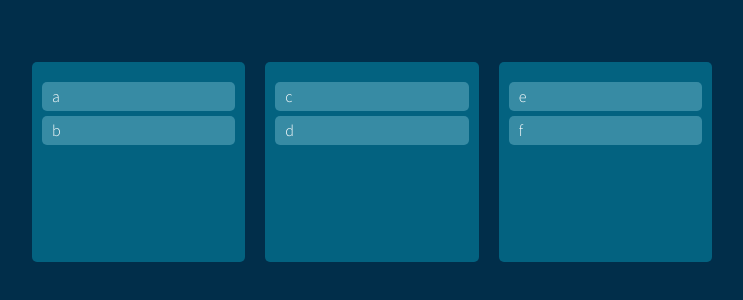
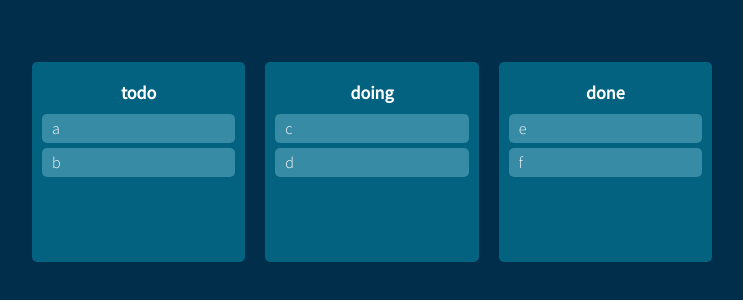
Before and after one commit to pildrums/Biz-Branch-web-, a React (Create React App) app: page / in a window 1280 px wide. Shown: the part 238-538 px from the top of the page, without its empty margins (268-1011 px from the left). Built offline with nearby package versions, Linux system fonts and the light colour scheme.

Commit message:
Fix same board movement

```diff
--- a/src/App.tsx
+++ b/src/App.tsx
@@ -11,16 +11,27 @@
   const [todos, setTodos] = useRecoilState(todoState);
 
   // function
-  const onDragEnd = ({ draggableId, destination, source }: DropResult) => {
+  const onDragEnd = (info: DropResult) => {
+    console.log(info);
+    const { destination, draggableId, source } = info;
+
+    // non dragging
     if (!destination) return;
-    // setTodos((current) => {
-    //   const copyTodos = [...current];
-    //   // 1) Delete item on source.index
-    //   copyTodos.splice(source.index, 1);
-    //   // 2) Put back the item on the destination.index
-    //   copyTodos.splice(destination?.index, 0, draggableId);
-    //   return copyTodos;
-    // });
+
+    // same board movement
+    if (destination?.droppableId === source.droppableId) {
+      setTodos((current) => {
+        const boardCopy = [...current[source.droppableId]];
+        // 1) Delete item on source.index
+        boardCopy.splice(source.index, 1);
+        // 2) Put back the item on the destination.index
+        boardCopy.splice(destination?.index, 0, draggableId);
+        return {
+          ...current,
+          [source.droppableId]: boardCopy,
+        };
+      });
+    }
   };
 
   // render
--- a/src/Components/Boards.tsx
+++ b/src/Components/Boards.tsx
@@ -9,16 +9,19 @@
 
 function Board({ todos, boardId }: IBoardProps) {
   return (
+    <Container>
+      <Title>{boardId}</Title>
       <Droppable droppableId={boardId}>
         {(drop) => (
-        <Container ref={drop.innerRef} {...drop.droppableProps}>
+          <div ref={drop.innerRef} {...drop.droppableProps}>
             {todos.map((todo, index) => (
               <DraggableCard todo={todo} index={index} key={todo} />
             ))}
             {drop.placeholder}
-        </Container>
+          </div>
         )}
       </Droppable>
+    </Container>
   );
 }
 
@@ -31,6 +34,13 @@
   min-height: 200px;
 `;
 
+const Title = styled.h1`
+  text-align: center;
+  font-weight: 700;
+  margin-bottom: 10px;
+  font-size: 18px;
+`;
+
 export default Board;
 
 /*
```
Lines whose indentation alone changed are shown as unchanged.
